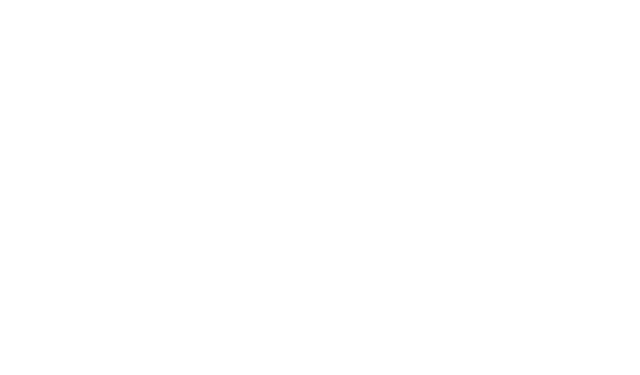
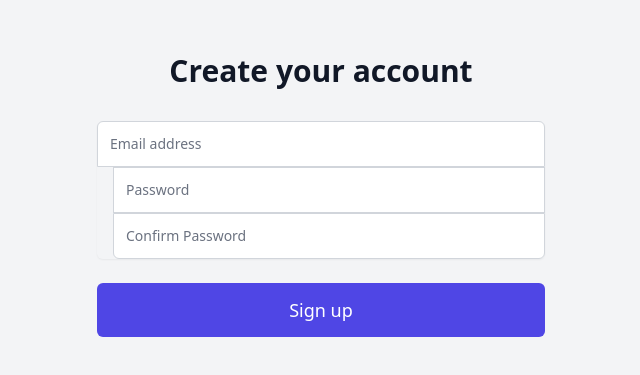
Before and after one commit to QuwatAli5/Todo-List, a Vue app: page /register in a window 1280 px wide. Shown: the part 217-592 px from the top of the page, without its empty margins (319-959 px from the left). Built offline with nearby package versions, Linux system fonts and the light colour scheme.

Commit message:
Register page

```diff
--- /dev/null
+++ b/src/composables/CommonFunction.js
@@ -0,0 +1,32 @@
+import Swal from 'sweetalert2';
+
+const CommonFunctions = () => {
+
+  function fireToaster(title = "Success!", type = "success") {
+    // ['success', 'error', 'warning', 'info', 'question']
+    Swal.fire({
+      icon: type,
+      html: title,
+      customClass: {
+        container: "z-index-9-9s",
+        confirmButton: `my-btn px-3 py-0 rounded-pill`,
+        cancelButton: `my-btn px-3 py-0 transparent-bg`,
+      },
+      toast: true,
+      position: "bottom-end",
+      timer: 5000,
+      timerProgressBar: true,
+      showConfirmButton: false,
+      didOpen: (toast) => {
+        toast.addEventListener("mouseenter", Swal.stopTimer);
+        toast.addEventListener("mouseleave", Swal.resumeTimer);
+      },
+    });
+  }
+
+  return {
+    fireToaster,
+  };
+};
+
+export default CommonFunctions;
--- a/src/site/Register.vue
+++ b/src/site/Register.vue
@@ -1,3 +1,74 @@
 <template>
+    <div class="flex items-center justify-center min-h-screen px-4 py-12 bg-gray-100 sm:px-6 lg:px-8">
+        <div class="w-full max-w-md space-y-8">
+            <div>
+                <h2 class="mt-6 text-3xl font-extrabold text-center text-gray-900">
+                    Create your account
+                </h2>
+            </div>
+            <form class="mt-8 space-y-6" @submit.prevent="proceedRegister">
+                <div class="space-x-4 rounded-md shadow-sm">
+                    <div>
+                        <label for="email" class="sr-only">Email address</label>
+                        <input id="email" v-model="user.email" type="email" required
+                            class="relative block w-full px-3 py-3 text-gray-900 placeholder-gray-500 border border-gray-300 rounded-none appearance-none rounded-t-md focus:outline-none focus:ring-indigo-500 focus:border-indigo-500 focus:z-10 sm:text-sm"
+                            placeholder="Email address"
+                        >
+                    </div>
+                    <div>
+                        <label for="password" class="sr-only">Password</label>
+                        <input id="password" v-model="user.password" type="password" required
+                            class="relative block w-full px-3 py-3 text-gray-900 placeholder-gray-500 border border-gray-300 rounded-none appearance-none focus:outline-none focus:ring-indigo-500 focus:border-indigo-500 focus:z-10 sm:text-sm"
+                            placeholder="Password"
+                        >
+                    </div>
+                    <div>
+                        <label for="password_confirmation" class="sr-only">Confirm Password</label>
+                        <input id="password_confirmation" v-model="user.password_confirmation" type="password" required
+                            class="relative block w-full px-3 py-3 text-gray-900 placeholder-gray-500 border border-gray-300 rounded-none appearance-none rounded-b-md focus:outline-none focus:ring-indigo-500 focus:border-indigo-500 focus:z-10 sm:text-sm"
+                            placeholder="Confirm Password"
+                        >
+                    </div>
+                </div>
 
+                <div>
+                    <button :disabled="processing" type="submit" class="relative flex justify-center w-full px-4 py-3 text-lg font-medium text-white bg-indigo-600 border border-transparent rounded-md group hover:bg-indigo-700 focus:outline-none focus:ring-2 focus:ring-offset-2 focus:ring-indigo-500">
+                        Sign up
+                    </button>
+                </div>
+            </form>
+        </div>
+    </div>
 </template>
+
+<script setup>
+import { ref } from 'vue';
+import apiRepository from "@/composables/apiRepository";
+import CommonFunction from "@/composables/CommonFunction";
+
+// Imported Variables and Functions
+const { register } = apiRepository();
+const { fireToaster } = CommonFunction();
+
+// Data Variables
+const processing = ref(false);
+const user = ref({
+    email: null,
+    password: null,
+    password_confirmation: null,
+});
+
+// Functions
+const proceedRegister = () => {
+    processing.value = true;
+
+    register(user.value).then((response) => {
+        fireToaster(response.data.message, 'success');
+    }).catch((errors) => {
+        console.log(errors);
+    }).finally(() => {
+        processing.value = false;
+    })
+}
+
+</script>
```
